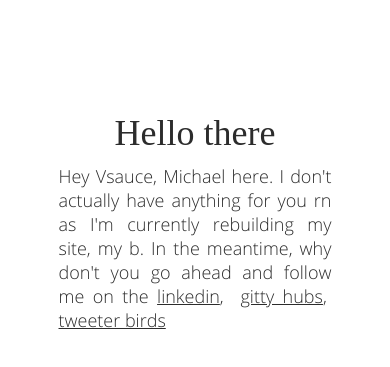
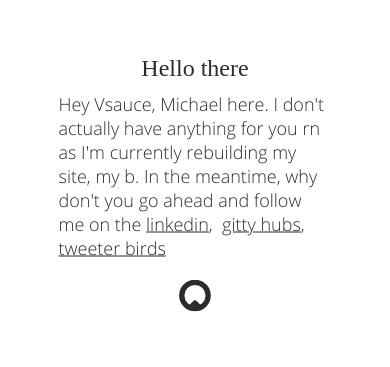
Before and after one commit to cristobalwee/porfolio, a plain HTML site: page index.html in a window 390 px wide. Shown: the part 195-562 px from the top of the page. Drawn offline with Linux system fonts and the light colour scheme; a web font is replaced by a local one.

Commit message:
Added scale fix

```diff
--- a/base.css
+++ b/base.css
@@ -44,14 +44,13 @@ body > div {
 h1 {
   font-family: 'Inknut', serif;
   text-align: center;
-  font-size: 36px !important;
+  font-size: 1.5rem;
 }
 
 p {
   padding: 10px 25vw;
   font-family: 'Open-sans', sans-serif;
-  text-align: justify;
-  font-size: 18px !important
+  text-align: left;
 }
 
 a {
@@ -68,17 +67,14 @@ img {
 }
 
 @media only screen and (max-width: 1000px) {
-  h1 {
-    font-size: 36px !important;
-  }
-
   p {
     padding: 10px 15vw;
     font-size: 18px !important
   }
+}
 
-  img {
-    height: 2rem !important;
-    margin-top: 10px;
+@media only screen and (max-width: 425px) {
+  body > div {
+    top: 45vh;
   }
 }
--- a/index.html
+++ b/index.html
@@ -4,6 +4,7 @@
     <title>Cristobal Gra&ntilde;a</title>
     <link rel="stylesheet" href="base.css">
     <link rel="icon" type="image/png" href="assets/icon.png">
+     <meta name="viewport" content="width=device-width, initial-scale=1.0">
   </head>
   <body>
     <div>
@@ -15,6 +16,9 @@
         <a href='https://github.com/cristobalwee' target='_blank' rel='noreferrer'>gitty hubs</a>,&nbsp;
         <a href='https://twitter.com/cristo_grana' target='_blank' rel='noreferrer'>tweeter birds</a>
       </p>
+      <div classname='center'>
+        <img classname='logo' src='assets/logo.svg' />
+      </div>
     </div>
   </body>
 </html>
```
